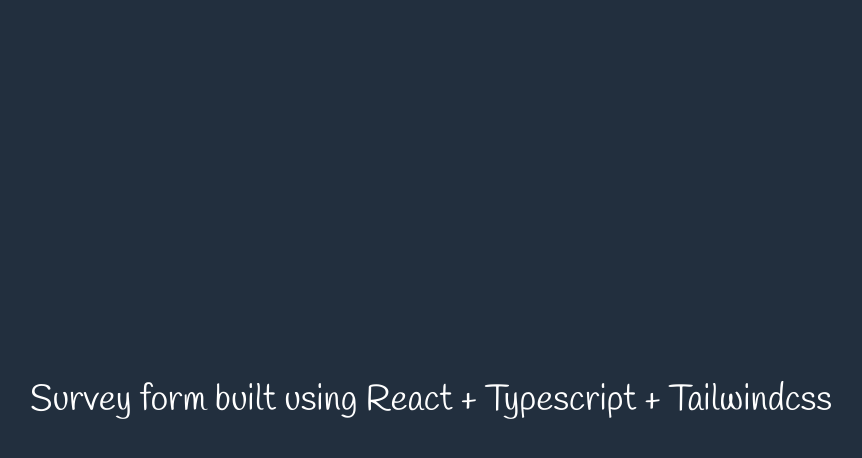
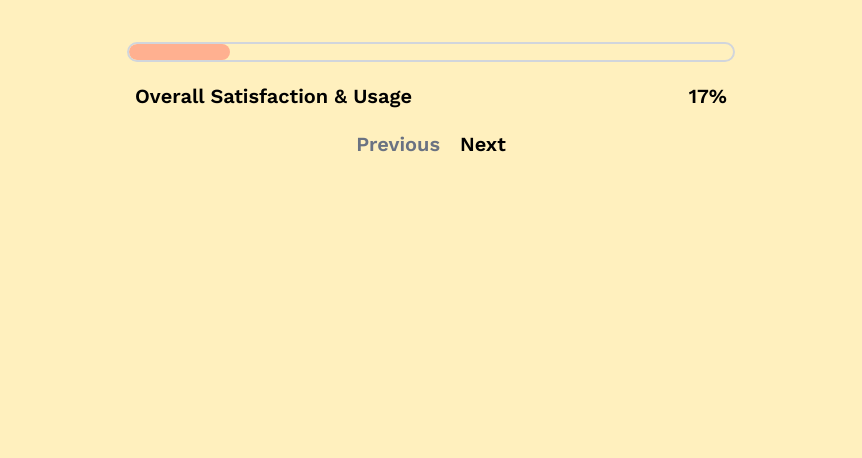
Before and after one commit to CabutinBenciel0425/survery-form, a React (Vite) app: page / in a window 1280 px wide. Shown: the top 458 px of the page, without its empty margins (209-1071 px from the left). Built offline with nearby package versions, Linux system fonts and the light colour scheme.

Commit message:
Starter files and progress bar complete

```diff
--- a/package.json
+++ b/package.json
@@ -13,6 +13,7 @@
     "@tailwindcss/vite": "^4.2.2",
     "react": "^19.2.4",
     "react-dom": "^19.2.4",
+    "react-hook-form": "^7.72.1",
     "react-icons": "^5.6.0",
     "tailwindcss": "^4.2.2"
   },
--- a/src/App.tsx
+++ b/src/App.tsx
@@ -1,11 +1,15 @@
+import { useState } from "react";
+import Form from "./components/Form";
+import ProgressBar from "./components/ProgressBar";
 import "./styles.css";
 
 function App() {
+  const [pageNumber, setPageNumber] = useState<number>(1);
+
   return (
-    <div>
-      <h1 className="text-4xl">
-        Survey form built using React + Typescript + Tailwindcss
-      </h1>
+    <div className="w-full h-full flex flex-col text-survey-text font-semibold text-xl items-center justify-start">
+      <ProgressBar pageNumber={pageNumber} setPageNumber={setPageNumber} />
+      <Form />
     </div>
   );
 }
--- /dev/null
+++ b/src/components/Form.tsx
@@ -0,0 +1,5 @@
+function Form() {
+  return <form></form>;
+}
+
+export default Form;
--- /dev/null
+++ b/src/components/ProgressBar.tsx
@@ -0,0 +1,68 @@
+import {
+  useEffect,
+  useRef,
+  useState,
+  type Dispatch,
+  type SetStateAction,
+} from "react";
+import { questions } from "../data/questions";
+
+type ProgressBarTypes = {
+  pageNumber: number;
+  setPageNumber: Dispatch<SetStateAction<number>>;
+};
+
+function ProgressBar({ pageNumber, setPageNumber }: ProgressBarTypes) {
+  const TOTAL_PAGES = questions.sections.length;
+  const MAX_PAGENUMBER = TOTAL_PAGES;
+  const MIN_PAGENUMBER = 1;
+  const isNextDisabled = pageNumber === MAX_PAGENUMBER;
+  const isPrevDisabled = pageNumber === MIN_PAGENUMBER;
+  const progressPercent = (pageNumber / MAX_PAGENUMBER) * 100;
+
+  const ref = useRef<HTMLDivElement | null>(null);
+
+  return (
+    <div className="h-3/12 px-20 flex items-center justify-center flex-col w-[60%] gap-5">
+      <div
+        className="relative border-2 border-gray-300 w-full h-5 rounded-xl overflow-hidden"
+        ref={ref}
+      >
+        <div
+          className="absolute bg-survey-border h-full rounded-lg transition-all duration-200 ease-in-out"
+          style={{ width: `${progressPercent}%` }}
+        ></div>
+      </div>
+      <div className="flex flex-row items-center justify-between w-full px-2">
+        <span>
+          {questions.sections.map((q, idx) =>
+            idx + 1 === pageNumber ? q.title : "",
+          )}
+        </span>
+        <span>{progressPercent.toFixed(0)}%</span>
+      </div>
+      <div className="flex gap-5">
+        <button
+          className={`${isPrevDisabled ? "cursor-not-allowed text-gray-500" : "cursor-pointer"} `}
+          disabled={isPrevDisabled}
+          onClick={() =>
+            setPageNumber((prev) => Math.max(prev - 1, MIN_PAGENUMBER))
+          }
+        >
+          Previous
+        </button>
+        <button
+          className={`${isNextDisabled ? "cursor-not-allowed text-gray-500" : "cursor-pointer"} `}
+          disabled={isNextDisabled}
+          onClick={() =>
+            setPageNumber((prev) => Math.min(prev + 1, MAX_PAGENUMBER))
+          }
+        >
+          Next
+        </button>
+      </div>
+    </div>
+  );
+}
+
+export default ProgressBar;
--- /dev/null
+++ b/src/data/questions.ts
@@ -0,0 +1,173 @@
+type QuestionsType = {
+  id: number;
+  text: string;
+  type: string;
+  options?: string[];
+};
+
+type SurveyDataType = {
+  id: string;
+  title: string;
+  questions: QuestionsType[];
+};
+
+type SurveyDatasetType = {
+  title: string;
+  sections: SurveyDataType[];
+};
+
+export const questions: SurveyDatasetType = {
+  title: "Customer Feedback Survey",
+  sections: [
+    {
+      id: "A",
+      title: "Overall Satisfaction & Usage",
+      questions: [
+        {
+          id: 1,
+          text: "How satisfied are you with our product?",
+          type: "radio",
+          options: ["Very Satisfied", "Satisfied", "Neutral", "Unsatisfied"],
+        },
+        {
+          id: 2,
+          text: "How often do you use our product?",
+          type: "select",
+          options: ["Daily", "Weekly", "Monthly", "Rarely"],
+        },
+        {
+          id: 3,
+          text: "How likely are you to continue using our product?",
+          type: "select",
+          options: ["Very Likely", "Likely", "Unlikely", "Never"],
+        },
+        {
+          id: 4,
+          text: "How likely are you to recommend our product?",
+          type: "radio",
+          options: ["Very Likely", "Likely", "Unlikely", "Never"],
+        },
+      ],
+    },
+    {
+      id: "B",
+      title: "Product Features & Performance",
+      questions: [
+        {
+          id: 5,
+          text: "What feature do you use the most?",
+          type: "input",
+        },
+        {
+          id: 6,
+          text: "Which of the following features do you use regularly?",
+          type: "checkbox",
+          options: [
+            "Notifications",
+            "Reports/Analytics",
+            "Customization Options",
+            "Integrations with other tools",
+            "Mobile App",
+          ],
+        },
+        {
+          id: 7,
+          text: "How would you rate the product\u2019s performance?",
+          type: "radio",
+          options: ["Excellent", "Good", "Average", "Poor"],
+        },
+        {
+          id: 8,
+          text: "How easy is it to navigate our product?",
+          type: "radio",
+          options: ["Very Easy", "Easy", "Difficult", "Very Difficult"],
+        },
+        {
+          id: 9,
+          text: "How visually appealing is our product design?",
+          type: "radio",
+          options: ["Excellent", "Good", "Average", "Poor"],
+        },
+      ],
+    },
+    {
+      id: "C",
+      title: "Pricing & Competitors",
+      questions: [
+        {
+          id: 10,
+          text: "How satisfied are you with product pricing?",
+          type: "radio",
+          options: ["Very Satisfied", "Satisfied", "Neutral", "Unsatisfied"],
+        },
+        {
+          id: 11,
+          text: "Which competitor products have you used?",
+          type: "select",
+          options: ["Competitor A", "Competitor B", "Competitor C", "None"],
+        },
+        {
+          id: 12,
+          text: "What unique value do you see in our product?",
+          type: "input",
+        },
+      ],
+    },
+    {
+      id: "D",
+      title: "Customer Support & Interaction",
+      questions: [
+        {
+          id: 13,
+          text: "How would you rate our customer support?",
+          type: "select",
+          options: ["Excellent", "Good", "Fair", "Poor"],
+        },
+        {
+          id: 14,
+          text: "What was your last interaction with support about?",
+          type: "input",
+        },
+      ],
+    },
+    {
+      id: "E",
+      title: "Discovery & Context",
+      questions: [
+        {
+          id: 15,
+          text: "Which device do you primarily use?",
+          type: "select",
+          options: ["Desktop", "Laptop", "Tablet", "Mobile"],
+        },
+        {
+          id: 16,
+          text: "How did you hear about our product?",
+          type: "select",
+          options: ["Social Media", "Friend/Family", "Advertisement", "Other"],
+        },
+        {
+          id: 17,
+          text: "What problem does our product solve for you?",
+          type: "input",
+        },
+      ],
+    },
+    {
+      id: "F",
+      title: "Suggestions & Final Comments",
+      questions: [
+        {
+          id: 18,
+          text: "What improvements would you suggest?",
+          type: "input",
+        },
+        {
+          id: 19,
+          text: "Any additional comments?",
+          type: "input",
+        },
+      ],
+    },
+  ],
+};
--- a/src/styles.css
+++ b/src/styles.css
@@ -1,4 +1,4 @@
-@import url("https://fonts.googleapis.com/css2?family=Handlee&family=Open+Sans:ital,wght@0,300..800;1,300..800&display=swap");
+@import url("https://fonts.googleapis.com/css2?family=Work+Sans:ital,wght@0,100..900;1,100..900&display=swap");
 @import "tailwindcss";
 @layer base {
   *,
@@ -16,12 +16,12 @@
   }
 
   html {
-    font-family: "Handlee", sans-serif;
+    font-family: "Work Sans", sans-serif;
     /* color: #333; */
   }
 
   body {
-    background-color: #222f3e;
+    background-color: #fff0be;
     display: flex;
     align-items: center;
     justify-content: center;
@@ -38,3 +38,11 @@
     justify-content: center;
   }
 }
+
+@theme {
+  --color-survey-bg: #fff1d3;
+  --color-survey-text: #000;
+  --color-survey-border: #ffb090;
+  --color-survey-filled: #5d1c6a;
+  --color-survey-hover: #ffb399;
+}
```
Also changed, not shown: 1 other file (tests, documents, lock files or other folders).
